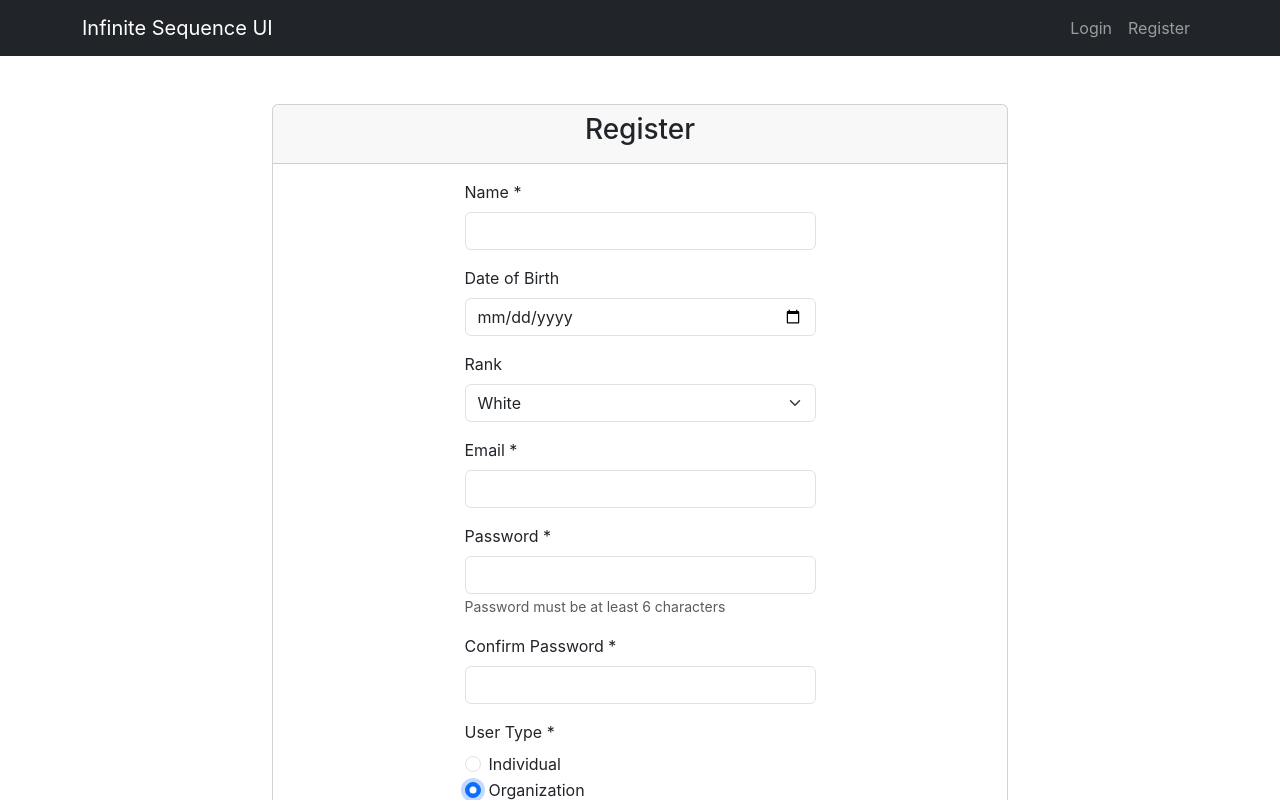
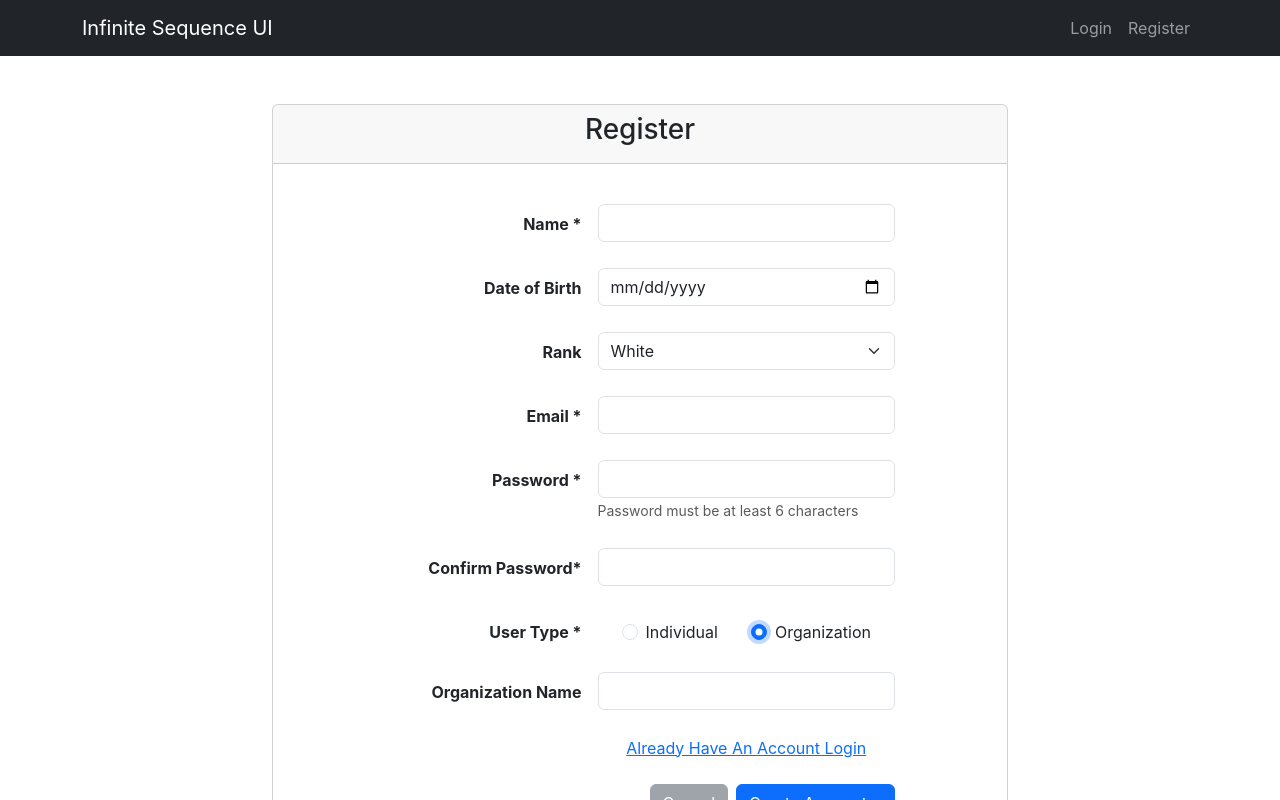
Before and after one commit to Sangramkar1990/infinite-sequence-ui, a React (Vite) app: page /register in a window 1280 px wide. Both pictures are taken after a click on the radio button "Organization". Shown: the top 800 px of the page. Built offline with nearby package versions, Linux system fonts and the light colour scheme; no server answers.

Commit message:
updated the registration page and updated registration logic and removed create organization page by logic

```diff
--- a/src/App.css
+++ b/src/App.css
@@ -55,3 +55,17 @@ main {
 .sidebar-line {
   margin: .5rem;
 }
+.w-30 {
+  width: 30%;
+}
+.w-70 {
+  width: 70%;
+}
+
+.invalid-container{
+  position:absolute
+}
+
+.mb-spe-4 {
+margin-bottom: 26px;
+}
--- a/src/context/AuthContext.jsx
+++ b/src/context/AuthContext.jsx
@@ -35,6 +35,7 @@ export const AuthProvider = ({ children }) => {
     setError(null);
     try {
       const response = await authService.login(email, password);
+
       setUser(response.data || { email });
       setIsAuthenticated(true);
       if (response.token) {
@@ -67,16 +68,19 @@ export const AuthProvider = ({ children }) => {
   const register = async (userData) => {
     setError(null);
     try {
-      let registerResponse = await authService.register(userData);
-      // Check for redirectTo in response
-      if ( registerResponse.redirectTo === 'create-organization') {
-        return  {  redirect: true, userId:  registerResponse.userId};
-      }
-      console.log(registerResponse)
-      return { success: true };
+      return await authService.register(userData);
+      // console.log("registerResponse", {registerResponse});
+      // // Check for redirectTo in response
+      // if ( registerResponse.redirectTo === 'create-organization') {
+      //   return  {  redirect: true, userId:  registerResponse.userId};
+      // }
+      // console.log(registerResponse)
+      // return { success: true };
     } catch (error) {
       setError(error.message || 'Registration failed');
-      return { success: false, error: error.message || 'Registration failed' };
+      console.log("error :", {error})
+      // Pass the full error object from the backend
+      return { success: false, error: error.message || 'Registration failed', backendError: error };
     }
   };
 
--- a/src/pages/Login.jsx
+++ b/src/pages/Login.jsx
@@ -1,28 +1,29 @@
-import { useState } from 'react';
-import { useNavigate } from 'react-router-dom';
-import { useAuth } from '../context/AuthContext';
+import { useState } from "react";
+import { useNavigate } from "react-router-dom";
+import { useAuth } from "../context/AuthContext";
 
 const Login = () => {
-  const [email, setEmail] = useState('');
-  const [password, setPassword] = useState('');
-  const [error, setError] = useState('');
+  const [email, setEmail] = useState("");
+  const [password, setPassword] = useState("");
+  const [error, setError] = useState("");
   const { login } = useAuth();
   const navigate = useNavigate();
 
-  const handleSubmit = (e) => {
+  const handleSubmit = async(e) => {
     e.preventDefault();
-    setError('');
+    setError("");
 
     if (!email || !password) {
-      setError('Please fill in all fields');
+      setError("Please fill in all fields");
       return;
     }
 
-    const success = login(email, password);
-    if (success) {
-      navigate('/flow-viewer');
+    const response = await login(email, password);
+    if (response.success) {
+      console.log("success", response.success);
+      navigate("/flow-viewer");
     } else {
-      setError('Invalid credentials');
+      setError("Invalid credentials");
     }
   };
 
@@ -30,18 +31,37 @@ const Login = () => {
     <div className="container mt-5">
       <div className="row justify-content-center">
         <div className="col-md-6">
-          <div className="card">
-            <div className="card-header">
-              <h3 className="text-center">Login</h3>
+          <div className="card ">
+
+            <div className="card-body mt-5">
+              {error && <div className="alert alert-danger">{error}</div>}
+              <form onSubmit={handleSubmit} className="">
+                <div className="d-flex px-5 mx-5">
+                  <div className="w-30">
+                    <div>
+                      <label htmlFor="email" className="form-label w-100 text-end pe-3 mt-2 fw-bold" style={{marginBottom: "62px"}}>
+                      Email
+                    </label>
+
                     </div>
-            <div className="card-body">
-              {error && <div className="alert alert-danger">{error}</div>}
-              <form onSubmit={handleSubmit}>
+                    <div>
+                      <label htmlFor="password" className="form-label w-100 text-end pe-3 fw-bold">
+                      Password
+                    </label>
+
+                    </div>
+
+
+
+                  </div>
+                  <div className="w-70">
+
+
                   <div className="mb-3">
-                  <label htmlFor="email" className="form-label">Email</label>
+
                     <input
                       type="email"
-                    className="form-control"
+                      className={`form-control mb-5 ${error ? 'is-invalid' : ''}`}
                       id="email"
                       value={email}
                       onChange={(e) => setEmail(e.target.value)}
@@ -49,18 +69,32 @@ const Login = () => {
                     />
                   </div>
                   <div className="mb-3">
-                  <label htmlFor="password" className="form-label">Password</label>
+
                     <input
                       type="password"
-                    className="form-control"
+                      className={`form-control ${error ? 'is-invalid' : ''}`}
                       id="password"
                       value={password}
                       onChange={(e) => setPassword(e.target.value)}
                       required
                     />
                   </div>
-                <div className="d-grid">
-                  <button type="submit" className="btn btn-primary">Login</button>
+                  <div className="mb-5">
+                    <a href="#" className="mx-auto">Forgot password ?</a>
+                  </div>
+
+                  </div>
+                </div>
+                <div className="d-flex">
+                  <div className="d-flex ms-auto">
+                    <button type="button" className="btn btn-secondary mx-2">
+                      Cancel
+                    </button>
+
+                  </div>
+                    <button type="submit" className="btn btn-primary mx-2">
+                      Login
+                    </button>
                   </div>
               </form>
             </div>
--- a/src/pages/Register.jsx
+++ b/src/pages/Register.jsx
@@ -1,6 +1,7 @@
 import { useState } from 'react';
 import { useNavigate, Link } from 'react-router-dom';
 import { useAuth } from '../context/AuthContext';
+import { organizationService } from '../services/api'; // Import organizationService
 
 const Register = () => {
   const [formData, setFormData] = useState({
@@ -120,7 +121,9 @@ const Register = () => {
       // Call register function from AuthContext
       const result = await register(registrationData);
 
-      if (result.success) {
+      console.log("result check", {result : result.success, field: result})
+
+      if (false) {
         navigate('/login');
       }
       else if (result.redirect){
@@ -129,7 +132,17 @@ const Register = () => {
 
       }
        else {
+        console.log("result", {result});
+
+        // Handle backend errors
+        if (!result.success && result.field) {
+          setErrors(prevErrors => ({
+            ...prevErrors,
+            [result.field]: result.message
+          }));
+        } else {
           setGeneralError(result.error || 'Registration failed. Please try again.');
+        }
       }
     } catch (error) {
       setGeneralError(error.message || 'Registration failed. Please try again.');
@@ -138,12 +151,13 @@ const Register = () => {
     }
   };
 
-  const handleChange = (e) => {
+  const handleChange = async (e) => {
     const { name, value } = e.target;
-    setFormData({
-      ...formData,
+    setFormData(prevFormData => {
+      const newFormData = {
+        ...prevFormData,
         [name]: value
-    });
+      };
 
       // Clear error for this field when user starts typing
       if (errors[name]) {
@@ -151,6 +165,35 @@ const Register = () => {
           ...errors,
           [name]: ''
         });
+      }
+
+      return newFormData;
+    });
+
+    if (name === 'organizationName' && value.trim() !== '') {
+      setSubmitting(true); // Disable button while checking
+      try {
+        const response = await organizationService.checkOrganizationName(value);
+        if (!response.isUnique) {
+          setErrors(prevErrors => ({
+            ...prevErrors,
+            organizationName: 'Organization name already exists.'
+          }));
+        } else {
+          setErrors(prevErrors => {
+            const newErrors = { ...prevErrors };
+            delete newErrors.organizationName;
+            return newErrors;
+          });
+        }
+      } catch (error) {
+        setErrors(prevErrors => ({
+          ...prevErrors,
+          organizationName: error.message || 'Error checking organization name.'
+        }));
+      } finally {
+        setSubmitting(false); // Enable button after check
+      }
     }
   };
 
@@ -166,14 +209,45 @@ const Register = () => {
             <div className="card-body d-flex w-100">
 
 
-              <form onSubmit={handleSubmit} className="w-100">
-                {/*<div className="row">*/}
+              <form onSubmit={handleSubmit} className="w-100 mt-4">
+                {/*<div className="row">*/  }
                   {/* Name */}
-                  <div className="col-md-12 mb-3 mx-auto w-50">
-                    <label htmlFor="name" className="form-label">Name *</label>
+                  <div className="d-flex px-5 mx-5">
+                  <div className='w-50'>
+                    <div className='mb-4'>
+                       <label htmlFor="name" className="form-label w-100 text-end pe-3 mt-2 fw-bold">Name *</label>
+                    </div>
+                    <div className='mb-4 '>
+                      <label htmlFor="dateOfBirth" className="form-label w-100 text-end pe-3 mt-2 fw-bold">Date of Birth</label>
+                    </div>
+                    <div className='mb-4'>
+                      <label htmlFor="rank" className="form-label w-100 text-end pe-3 mt-2 fw-bold">Rank</label>
+                    </div>
+                    <div className='mb-4'>
+                      <label htmlFor="email" className="form-label w-100 text-end pe-3 mt-2 fw-bold">Email *</label>
+
+                    </div>
+                    <div className='mb-4'>
+                      <label htmlFor="password" className="form-label w-100 text-end pe-3 mt-2 fw-bold">Password *</label>
+                    </div>
+                    <div className='mb-4 mt-4 pt-4'>
+                       <label htmlFor="confirmPassword" className="form-label w-100 text-end pe-3 mt-2 fw-bold">Confirm Password*</label>
+                    </div>
+                    <div className='mb-4'>
+                        <label className="form-label w-100 text-end pe-3 mt-2 fw-bold">User Type *</label>
+                    </div>
+                    <div className={`mb-4 ${formData.userType === 'organization' ? '' : 'd-none'}`}>
+                        <label className="form-label w-100 text-end pe-3 mt-1 fw-bold">Organization Name</label>
+                    </div>
+
+                  </div>
+                   <div className="w-70">
+
+                  <div className="mb-spe-4">
+
                     <input
                       type="text"
-                      className={`form-control ${errors.name ? 'is-invalid' : ''}`}
+                      className={`form-control${errors.name ? 'is-invalid' : ''}`}
                       id="name"
                       name="name"
                       value={formData.name}
@@ -183,8 +257,8 @@ const Register = () => {
                     {errors.name && <div className="invalid-feedback">{errors.name}</div>}
                   </div>
                     {/* Date of Birth */}
-                    <div className="col-md-12 mb-3 mx-auto w-50">
-                    <label htmlFor="dateOfBirth" className="form-label">Date of Birth</label>
+                    <div className="mb-spe-4">
+
                     <input
                       type="date"
                       className={`form-control ${errors.dateOfBirth ? 'is-invalid' : ''}`}
@@ -196,8 +270,8 @@ const Register = () => {
                     {errors.dateOfBirth && <div className="invalid-feedback">{errors.dateOfBirth}</div>}
                   </div>
                   {/* Rank */}
-                  <div className="col-md-12 mb-3 mx-auto w-50">
-                    <label htmlFor="rank" className="form-label">Rank</label>
+                  <div className="mb-spe-4">
+
                     <select
                       className={`form-select ${errors.rank ? 'is-invalid' : ''}`}
                       id="rank"
@@ -215,8 +289,8 @@ const Register = () => {
                   </div>
 
                   {/* Email */}
-                  <div className="col-md-12 mb-3 mx-auto w-50">
-                    <label htmlFor="email" className="form-label">Email *</label>
+                  <div className="mb-spe-4">
+
                     <input
                       type="email"
                       className={`form-control ${errors.email ? 'is-invalid' : ''}`}
@@ -226,12 +300,14 @@ const Register = () => {
                       onChange={handleChange}
                       required
                     />
-                    {errors.email && <div className="invalid-feedback">{errors.email}</div>}
+                    <div className={`invalid-feedback invalid-container ${errors.email ? 'visible' : 'invisible'}`}>
+  {errors.email || ' '}
+</div>
                   </div>
 
                   {/* Password */}
-                  <div className="col-md-12 mb-3 mx-auto w-50">
-                    <label htmlFor="password" className="form-label">Password *</label>
+                  <div className="mb-spe-4">
+
                     <input
                       type="password"
                       className={`form-control ${errors.password ? 'is-invalid' : ''}`}
@@ -246,8 +322,8 @@ const Register = () => {
                   </div>
 
                   {/* Confirm Password */}
-                  <div className="col-md-12 mb-3 mx-auto w-50">
-                    <label htmlFor="confirmPassword" className="form-label">Confirm Password *</label>
+                  <div className="mb-spe-4 ">
+
                     <input
                       type="password"
                       className={`form-control ${errors.confirmPassword ? 'is-invalid' : ''}`}
@@ -265,9 +341,9 @@ const Register = () => {
 
 
                   {/* User Type */}
-                  <div className="col-md-12 mb-3 mx-auto w-50">
-                    <label className="form-label">User Type *</label>
-                    <div className={`form-check ${errors.userType ? 'is-invalid' : ''}`}>
+                  <div className="mb-spe-4 d-flex justify-content-between align-items-center pt-2 px-4">
+
+                    <div className={`form-check me-4 ${errors.userType ? 'is-invalid' : ''}`}>
                       <input
                         className="form-check-input"
                         type="radio"
@@ -299,13 +375,26 @@ const Register = () => {
                     </div>
                     {errors.userType && <div className="invalid-feedback">{errors.userType}</div>}
                   </div>
+                  <div className={`mb-spe-4 ${formData.userType === 'organization' ? '' : 'd-none'}`}>
+
+                    <input
+                      type="text"
+                      className={`form-control ${errors.organizationName ? 'is-invalid' : ''}`}
+                      id="organizationName"
+                      name="organizationName"
+                      value={formData.organizationName}
+                      onChange={handleChange}
+                      required
+                    />
+                    {errors.organizationName && <div className="invalid-feedback">{errors.organizationName}</div>}
+                  </div>
 
 
 
 
                   { /*</div>*/}
                   <div className="mt-3 text-center">
-                  Already have an account? <Link to="/login">Login</Link>
+                  <Link to="/login"> Already Have An Account Login</Link>
                     </div>
 
                 <div className="d-grid gap-2 mt-4 d-flex">
@@ -313,13 +402,14 @@ const Register = () => {
                   <button
                     type="submit"
                     className="btn btn-primary"
-                    disabled={submitting}
+                    // disabled={submitting || Object.keys(errors).length > 0} // Disable if submitting or if there are any errors
                   >
                     {submitting ? 'Creating Account...' : 'Create Account +'}
                   </button>
                 </div>
+                </div>
 
-
+                </div>
               </form>
             </div>
           </div>
--- a/src/services/api.js
+++ b/src/services/api.js
@@ -15,9 +15,11 @@ const apiRequest = async (endpoint, method = 'GET', data = null) => {
 
     const response = await fetch(url, options);
     const responseData = await response.json();
-    if (!response.ok) {
-      throw new Error(responseData.message || 'Something went wrong');
-    }
+    // console.log("response data", {responseData});
+    // console.log(" response ok", {ok : response.ok})
+    // if (!response.ok) {
+    //   throw new Error(responseData.message || 'Something went wrong');
+    // }
     return responseData;
 
 };
@@ -47,4 +49,7 @@ export const organizationService = {
   create: (orgData) => {
     return apiRequest('/organization/create', 'POST', orgData);
   },
+  checkOrganizationName: (organizationName) => {
+    return apiRequest(`/organization/check-name?name=${encodeURIComponent(organizationName)}`);
+  },
 };
```
Lines whose indentation alone changed are shown as unchanged.
